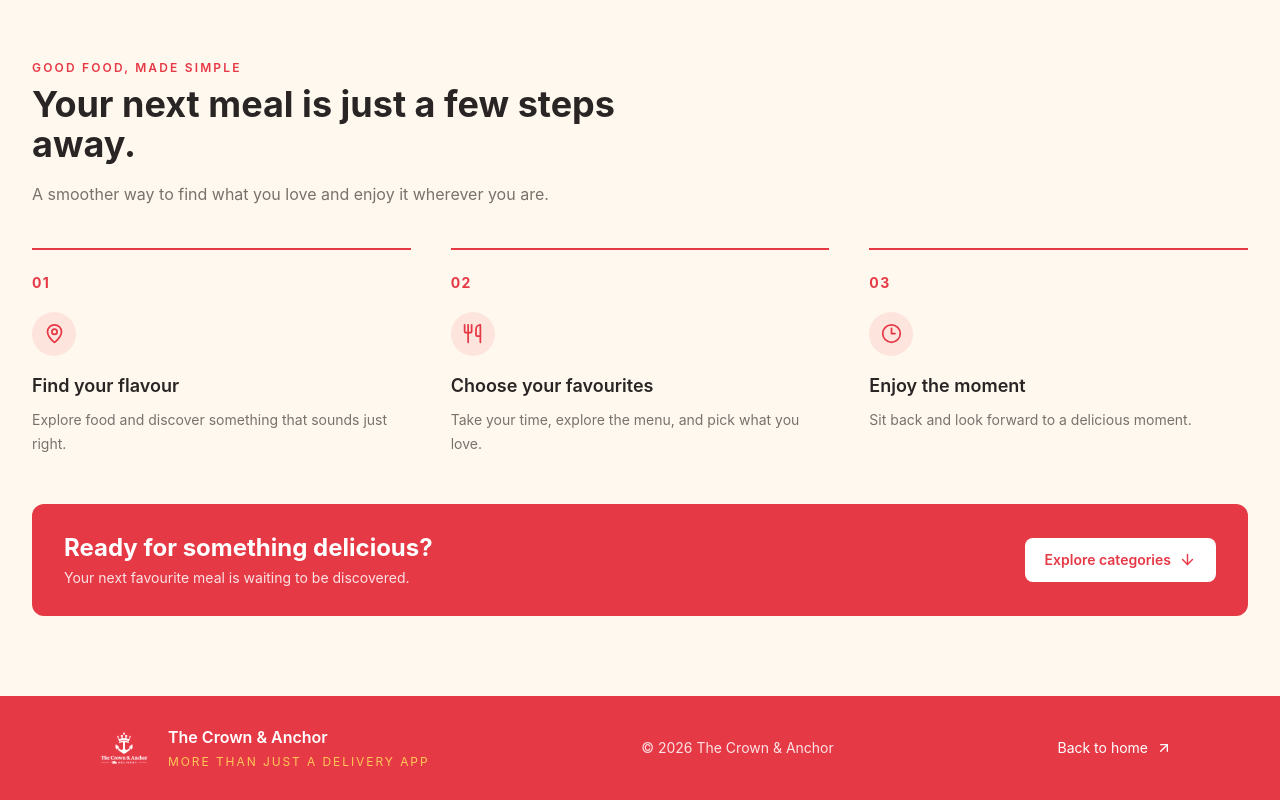
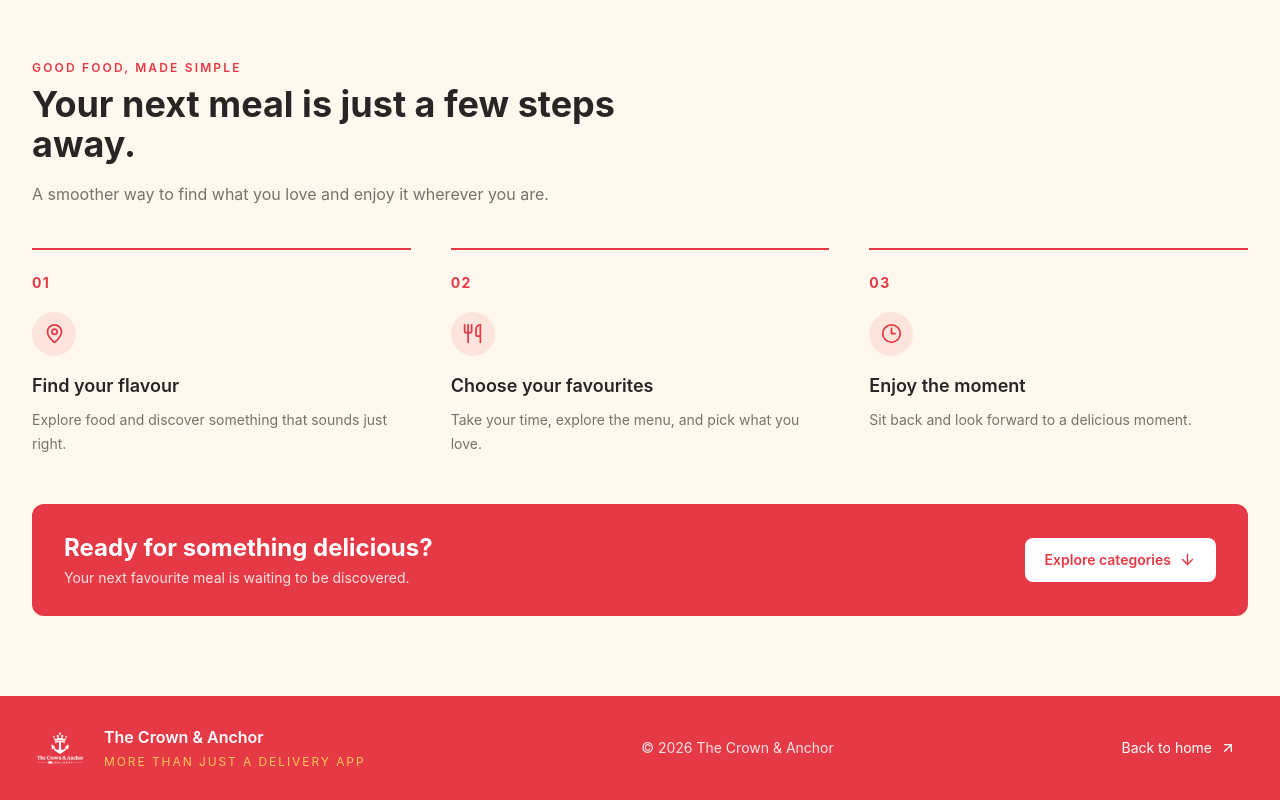
Before and after one commit to reham0138/delivey-app, a React (Vite) app in the folder frontend/: page / in a window 1280 px wide. Shown: the part 904-1704 px from the top of the page. Built offline with nearby package versions, Linux system fonts and the light colour scheme.

Commit message:
footer fix

```diff
--- a/frontend/src/shared/components/Footer.tsx
+++ b/frontend/src/shared/components/Footer.tsx
@@ -7,7 +7,7 @@ export default function Footer() {
 
   return (
     <footer className="w-full bg-brand-red text-white">
-      <div className="mx-auto flex w-full max-w-6xl flex-col gap-6 px-4 py-6 sm:px-6 lg:px-8">
+      <div className="flex w-full  flex-col gap-6 px-4 py-6 sm:px-6 lg:px-8">
         <div className="flex flex-col gap-5 sm:flex-row sm:items-center sm:justify-between">
           <div className="flex items-center gap-4">
             <img
```
